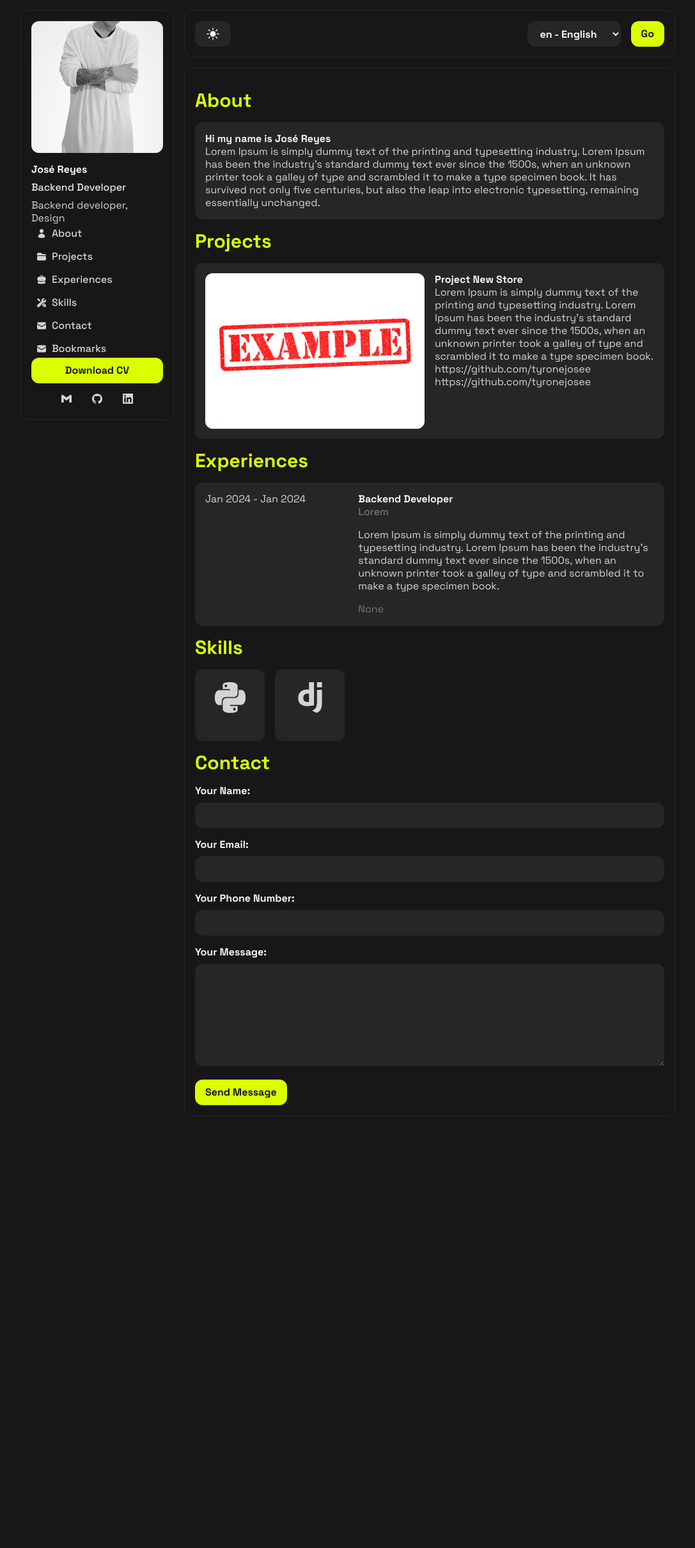
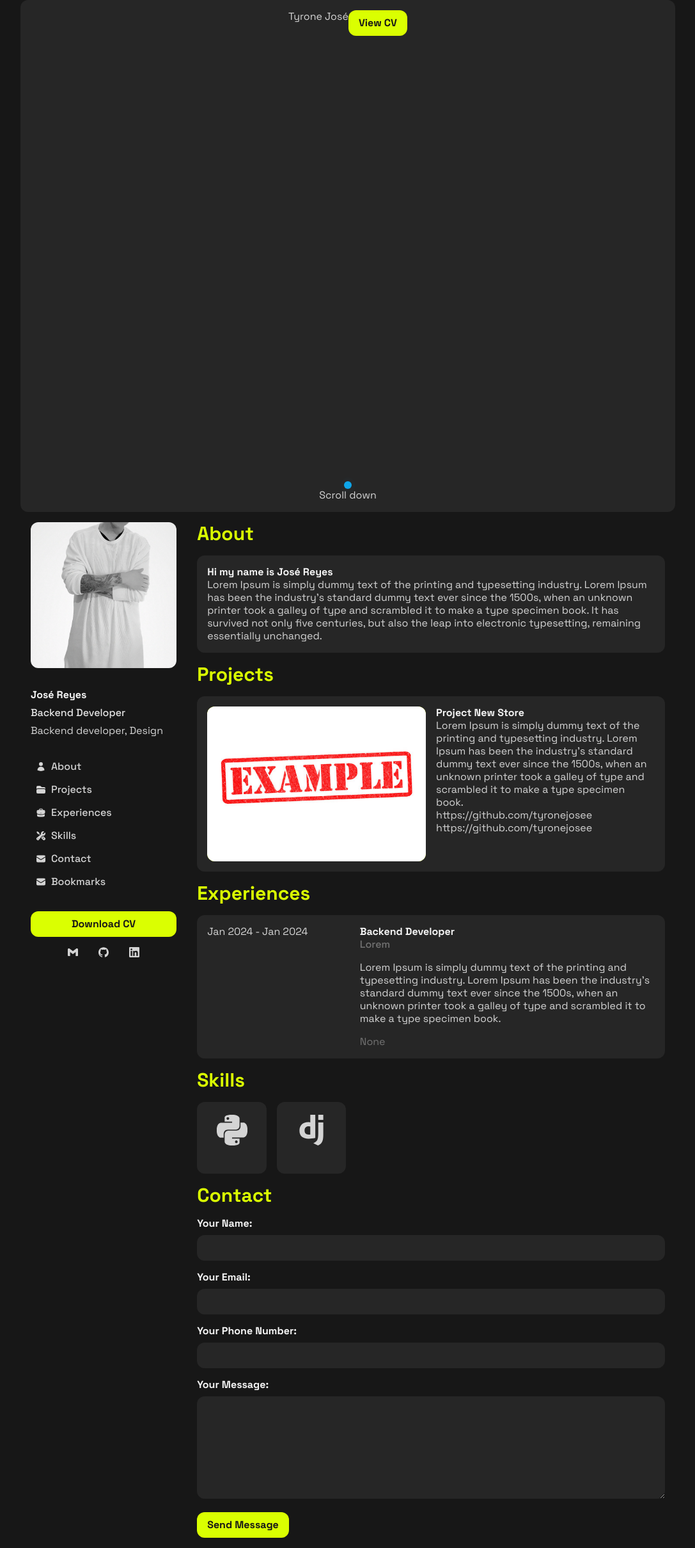
Before and after one commit to tyronejosee/project_portfolio, a Django app: page / in a window 1280 px wide. Shown: the whole page at 64% size, without its empty margins (96-1183 px from the left). Before the commit the page ends 1744 px from the top, so only its background shows below. Run offline with Django 5.2, Linux system fonts and the light colour scheme; data comes from the database, SQL or seed files in the repository.

Commit message:
Update global interface.

```diff
--- a/static/css/output.css
+++ b/static/css/output.css
@@ -774,33 +774,42 @@ video {
 /* Sidebar */
 
 .sidebar {
-  position: fixed;
+  position: sticky;
+  top: 0px;
   z-index: 10;
-  display: flex;
-  width: 15rem;
+  height: 100%;
   --tw-translate-x: -100%;
   transform: translate(var(--tw-translate-x), var(--tw-translate-y)) rotate(var(--tw-rotate)) skewX(var(--tw-skew-x)) skewY(var(--tw-skew-y)) scaleX(var(--tw-scale-x)) scaleY(var(--tw-scale-y));
-  flex-direction: column;
+}
+
+.sidebar > :not([hidden]) ~ :not([hidden]) {
+  --tw-space-y-reverse: 0;
+  margin-top: calc(2rem * calc(1 - var(--tw-space-y-reverse)));
+  margin-bottom: calc(2rem * var(--tw-space-y-reverse));
+}
+
+.sidebar {
   padding: 1rem;
   transition-property: transform;
   transition-timing-function: cubic-bezier(0.4, 0, 0.2, 1);
-  transition-duration: 150ms;
+  transition-duration: 300ms;
 }
 
 @media (min-width: 640px) {
   .sidebar {
+    width: 33.333333%;
     --tw-translate-x: 0px;
     transform: translate(var(--tw-translate-x), var(--tw-translate-y)) rotate(var(--tw-rotate)) skewX(var(--tw-skew-x)) skewY(var(--tw-skew-y)) scaleX(var(--tw-scale-x)) scaleY(var(--tw-scale-y));
   }
 }
 
 .sidebar__avatar {
+  height: 100%;
   width: 100%;
   border-radius: 0.75rem;
 }
 
 .sidebar__info {
-  margin-top: 1rem;
   display: flex;
   flex-direction: column;
 }
@@ -812,8 +821,6 @@ video {
 }
 
 .sidebar__nav {
-  margin-top: auto;
-  margin-bottom: auto;
   overflow-y: auto;
   overflow-x: hidden;
 }
@@ -1029,6 +1036,14 @@ video {
   position: static;
 }
 
+.absolute {
+  position: absolute;
+}
+
+.relative {
+  position: relative;
+}
+
 .sticky {
   position: sticky;
 }
@@ -1045,15 +1060,6 @@ video {
   grid-column: span 2 / span 2;
 }
 
-.m-4 {
-  margin: 1rem;
-}
-
-.my-4 {
-  margin-top: 1rem;
-  margin-bottom: 1rem;
-}
-
 .mb-4 {
   margin-bottom: 1rem;
 }
@@ -1066,8 +1072,8 @@ video {
   margin-top: 0.5rem;
 }
 
-.mt-4 {
-  margin-top: 1rem;
+.mt-auto {
+  margin-top: auto;
 }
 
 .block {
@@ -1090,6 +1096,10 @@ video {
   display: none;
 }
 
+.h-3 {
+  height: 0.75rem;
+}
+
 .h-52 {
   height: 13rem;
 }
@@ -1098,8 +1108,20 @@ video {
   height: 1.5rem;
 }
 
+.h-96 {
+  height: 24rem;
+}
+
 .h-full {
   height: 100%;
+}
+
+.h-screen {
+  height: 100vh;
+}
+
+.w-3 {
+  width: 0.75rem;
 }
 
 .w-6 {
@@ -1110,12 +1132,36 @@ video {
   width: 100%;
 }
 
+.translate-y-20 {
+  --tw-translate-y: 5rem;
+  transform: translate(var(--tw-translate-x), var(--tw-translate-y)) rotate(var(--tw-rotate)) skewX(var(--tw-skew-x)) skewY(var(--tw-skew-y)) scaleX(var(--tw-scale-x)) scaleY(var(--tw-scale-y));
+}
+
+.transform {
+  transform: translate(var(--tw-translate-x), var(--tw-translate-y)) rotate(var(--tw-rotate)) skewX(var(--tw-skew-x)) skewY(var(--tw-skew-y)) scaleX(var(--tw-scale-x)) scaleY(var(--tw-scale-y));
+}
+
+@keyframes ping {
+  75%, 100% {
+    transform: scale(2);
+    opacity: 0;
+  }
+}
+
+.animate-ping {
+  animation: ping 1s cubic-bezier(0, 0, 0.2, 1) infinite;
+}
+
 .grid-cols-2 {
   grid-template-columns: repeat(2, minmax(0, 1fr));
 }
 
 .grid-cols-3 {
   grid-template-columns: repeat(3, minmax(0, 1fr));
+}
+
+.flex-col {
+  flex-direction: column;
 }
 
 .items-center {
@@ -1160,6 +1206,10 @@ video {
   border-radius: 0.25rem;
 }
 
+.rounded-full {
+  border-radius: 9999px;
+}
+
 .rounded-lg {
   border-radius: 0.5rem;
 }
@@ -1195,6 +1245,16 @@ video {
 .bg-neutral-800 {
   --tw-bg-opacity: 1;
   background-color: rgb(38 38 38 / var(--tw-bg-opacity));
+}
+
+.bg-sky-400 {
+  --tw-bg-opacity: 1;
+  background-color: rgb(56 189 248 / var(--tw-bg-opacity));
+}
+
+.bg-sky-500 {
+  --tw-bg-opacity: 1;
+  background-color: rgb(14 165 233 / var(--tw-bg-opacity));
 }
 
 .bg-slate-600 {
@@ -1236,6 +1296,28 @@ video {
 .text-neutral-500 {
   --tw-text-opacity: 1;
   color: rgb(115 115 115 / var(--tw-text-opacity));
+}
+
+.opacity-0 {
+  opacity: 0;
+}
+
+.opacity-75 {
+  opacity: 0.75;
+}
+
+.transition-all {
+  transition-property: all;
+  transition-timing-function: cubic-bezier(0.4, 0, 0.2, 1);
+  transition-duration: 150ms;
+}
+
+.duration-500 {
+  transition-duration: 500ms;
+}
+
+.ease-in-out {
+  transition-timing-function: cubic-bezier(0.4, 0, 0.2, 1);
 }
 
 ::-webkit-scrollbar {
@@ -1284,10 +1366,6 @@ html {
 }
 
 @media (min-width: 640px) {
-  .sm\:ml-64 {
-    margin-left: 16rem;
-  }
-
   .sm\:hidden {
     display: none;
   }
--- a/static/js/main.js
+++ b/static/js/main.js
@@ -16,3 +16,20 @@ document.addEventListener('DOMContentLoaded', function () {
         }
     });
 });
+
+const projectsSection = document.getElementById('projects-section');
+let animationExecuted = false;
+
+window.addEventListener('scroll', () => {
+  if (!animationExecuted) {
+    const rect = projectsSection.getBoundingClientRect();
+
+    if (rect.top < window.innerHeight && rect.bottom >= 0) {
+      projectsSection.classList.remove('opacity-0', 'translate-y-20');
+      projectsSection.classList.add('opacity-100', 'translate-y-0');
+
+      // Marcar la animación como ejecutada
+      animationExecuted = true;
+    }
+  }
+});
--- a/templates/base/landing.html
+++ b/templates/base/landing.html
@@ -1,24 +1,16 @@
 {% extends 'layouts/base.html' %}{% load static i18n %}
-
 {% block title %}{% translate "Portfolio" %}{% endblock %}
-
 {% block content %}
-<div>
-  <span id="about-section" class="block"></span>
-</div>
-
 <!-- About -->
-<section class="section mt-4">
+<section id="about-section" class="section">
   <h2 class="section__title">{% translate "About" %}</h2>
   <article class="box">
     <h3 class="text__bold">{% translate "Hi my name is " %}{{ portfolio.full_name }}</h3>
     <p>{{ portfolio.about_me }}</p>
   </article>
-  <span id="projects-section" class="block"></span>
 </section>
-
 <!-- Projects -->
-<section class="section mt-4">
+<section id="projects-section" class="section opacity-0 transform translate-y-20 transition-all duration-500 ease-in-out">
   <h2 class="section__title">{% translate "Projects" %}</h2>
   {% for project in projects %}
   <article class="grid grid-cols-2 gap-4 box p-4">
@@ -33,11 +25,9 @@
     </div>
   </article>
   {% endfor %}
-  <span id="experiences-section" class="block"></span>
 </section>
-
 <!-- Experiences -->
-<section class="section mt-4">
+<section id="experiences-section" class="section">
   <h2 class="section__title">{% translate "Experiences" %}</h2>
   {% for experience in experiences %}
   <article class="bg-neutral-800 rounded-xl p-4 grid grid-cols-3 gap-4">
@@ -58,9 +48,8 @@
   {% endfor %}
   <span id="skills-section" class="block"></span>
 </section>
-
 <!-- Skills -->
-<section class="section mt-4">
+<section class="section">
   <h2 class="section__title">{% translate "Skills" %}</h2>
   <section class="skill__grid">
     {% for skill in skills %}
@@ -72,9 +61,8 @@
   </section>
   <span id="contact-section" class="block"></span>
 </section>
-
 <!-- Contact -->
-<section class="section mt-4">
+<section class="section">
   <h2 class="section__title">{% translate "Contact" %}</h2>
   <form method="post" action="{% url 'home:landing_view' %}" class="space-y-4">{% csrf_token %}
     {% if success_message %}
@@ -101,5 +89,4 @@
     <button type="submit" class="btn btn__primary">{% translate "Send Message" %}</button>
   </form>
 </section>
-
 {% endblock %}
--- a/templates/bookmarks/bookmark_list.html
+++ b/templates/bookmarks/bookmark_list.html
@@ -1,9 +1,6 @@
 {% extends 'layouts/base.html' %}{% load i18n %}
-
 {% block title %}{% translate "Bookmarks" %}{% endblock %}
-
 {% block content %}
-
 <section class="section">
   <h2 class="section__title">{% translate "Bookmarks" %}</h2>
   <nav class="box"></nav>
@@ -20,5 +17,4 @@
   </section>
   {% endfor %}
 </section>
-
 {% endblock %}
--- a/templates/includes/navbar.html
+++ b/templates/includes/navbar.html
@@ -1,5 +1,5 @@
 {% load i18n %}
-<nav class="sm:ml-64 bg-neutral-100 dark:bg-neutral-900 sticky top-4 z-10 border border-neutral-800 rounded-xl">
+<nav class="bg-neutral-100 dark:bg-neutral-900 sticky top-4 z-10 border border-neutral-800 rounded-xl">
   <section class="flex items-center justify-between p-4">
     <button id="toggleModeButton" class="btn btn__secondary">
       <svg xmlns="http://www.w3.org/2000/svg" viewBox="0 0 24 24" fill="currentColor" class="w-6 h-6 hidden dark:block">
--- a/templates/includes/sidebar.html
+++ b/templates/includes/sidebar.html
@@ -1,14 +1,15 @@
 {% load static i18n %}
-<!-- Sidebar Btn -->
+<!-- Sidebar Btn
 <button data-drawer-target="sidebar" data-drawer-toggle="sidebar" aria-controls="sidebar" type="button" class="inline-flex items-center p-2 mt-2 ms-3 text-sm text-gray-500 rounded-lg sm:hidden hover:bg-gray-100 focus:outline-none focus:ring-2 focus:ring-gray-200 dark:text-gray-400 dark:hover:bg-gray-700 dark:focus:ring-gray-600">
   <span class="sr-only">{% translate "Open sidebar" %}</span>
   <svg class="icon" aria-hidden="true" fill="currentColor" viewBox="0 0 20 20" xmlns="http://www.w3.org/2000/svg">
     <path clip-rule="evenodd" fill-rule="evenodd" d="M2 4.75A.75.75 0 012.75 4h14.5a.75.75 0 010 1.5H2.75A.75.75 0 012 4.75zm0 10.5a.75.75 0 01.75-.75h7.5a.75.75 0 010 1.5h-7.5a.75.75 0 01-.75-.75zM2 10a.75.75 0 01.75-.75h14.5a.75.75 0 010 1.5H2.75A.75.75 0 012 10z"></path>
   </svg>
 </button>
+-->
 
 <!-- Sidebar Content -->
-<aside id="sidebar" class="sidebar border border-neutral-800 rounded-xl">
+<aside id="sidebar" class="sidebar">
   <figure>
     <img src="{{ portfolio.image_file.url }}" alt="{{ portfolio.full_name }}" class="sidebar__avatar">
   </figure>
--- a/templates/layouts/base.html
+++ b/templates/layouts/base.html
@@ -10,19 +10,35 @@
   <link rel="stylesheet" href="{% static 'css/output.css' %}">
   <link rel="icon" type="image/svg+xml" href="{% static 'img/icon.svg' %}">
 </head>
-<body class="container styles my-4" id="appContainer">
-
-  <!-- Sidebar -->
-  {% include 'includes/sidebar.html' %}
-
-  <!-- Navbar -->
+<body class="container styles">
+  <!-- Navbar
   {% include 'includes/navbar.html' %}
-
+  -->
+  <!-- Intro -->
+  {% if request.path == '/' %}
+  <section id="intro-section" class="h-screen bg-neutral-800 rounded-xl flex flex-col items-center p-4">
+    <div class="flex justify-center h-96">
+      <div>Tyrone José</div>
+      <a href="{% url 'home:landing_view' %}#about-section" class="btn btn__primary">View CV</a>
+    </div>
+    <div class="mt-auto flex flex-col items-center">
+      <span class="relative flex h-3 w-3">
+        <span class="animate-ping absolute inline-flex h-full w-full rounded-full bg-sky-400 opacity-75"></span>
+        <span class="relative inline-flex rounded-full h-3 w-3 bg-sky-500"></span>
+      </span>
+      <span class="block">Scroll down</span>
+    </div>
+  </section>
+  {% endif %}
   <!-- Main Content -->
-  <main class="sm:ml-64 p-4 border border-neutral-800 rounded-xl mt-4">
-    {% block content %}{% endblock content %}
+  <main class="flex">
+    <!-- Sidebar -->
+    {% include 'includes/sidebar.html' %}
+    <!-- Content -->
+    <section class="w-full p-4 space-y-4">
+      {% block content %}{% endblock content %}
+    </section>
   </main>
-
   <!-- JavaScript Files -->
   <script src="{% static 'js/main.js' %}"></script>
 </body>
```
Also changed, not shown: static/css/input.css (+4 -4 lines).
